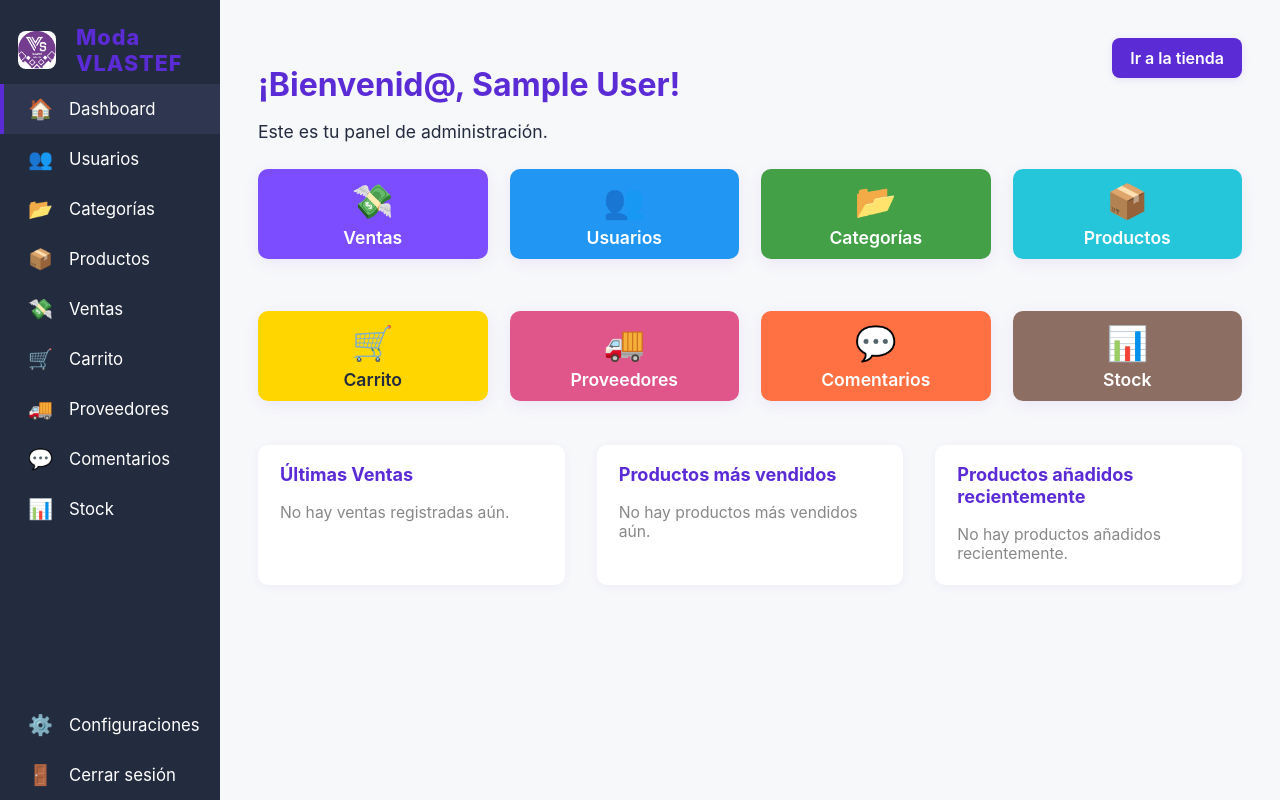
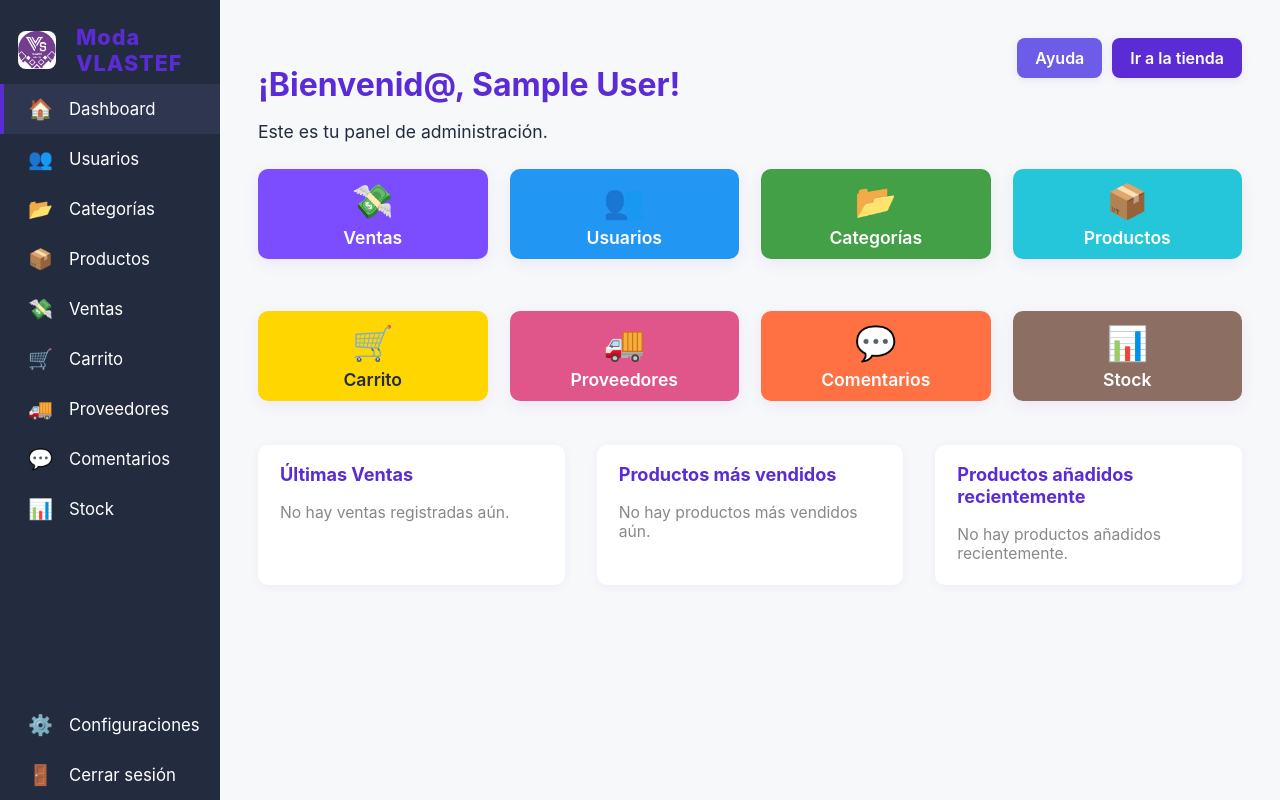
Before and after one commit to Israbsuwu/Sistema-web-2025-AED, a Django app: page /panel/dashboard/ in a window 1280 px wide. Run offline with Django 5.2, Linux system fonts and the light colour scheme; the visitor is signed in with stand-in values (Sample User, id 1).

Commit message:
Algunos cambios modificados

```diff
--- a/sistema_web/sistema_web/settings.py
+++ b/sistema_web/sistema_web/settings.py
@@ -123,6 +123,10 @@ USE_TZ = True
 
 STATIC_URL = '/static/'
 
+STATICFILES_DIRS = [
+    BASE_DIR.parent / 'pop',
+]
+
 # Media para guardar las imágenes de los productos
 MEDIA_URL = '/media/'
 MEDIA_ROOT = BASE_DIR / 'media'
--- a/sistema_web/vlastef_app/templates/vlastef_app/admin_panel/dashboard.html
+++ b/sistema_web/vlastef_app/templates/vlastef_app/admin_panel/dashboard.html
@@ -13,7 +13,10 @@
             <h2>¡Bienvenid@, {{ user.get_full_name|default:user.username }}!</h2>
             <p>Este es tu panel de administración.</p>
         </div>
-        <a href="{% url 'catalogo_home' %}" class="btn-home-dashboard">Ir a la tienda</a>
+        <div style="display: flex; gap: 10px;">
+            <a href="{% static 'help.html' %}" target="_blank" class="btn-home-dashboard" style="background-color: #6c5ce7;">Ayuda</a>
+            <a href="{% url 'catalogo_home' %}" class="btn-home-dashboard">Ir a la tienda</a>
+        </div>
     </div>
 
     <div class="dashboard-cards">
```
